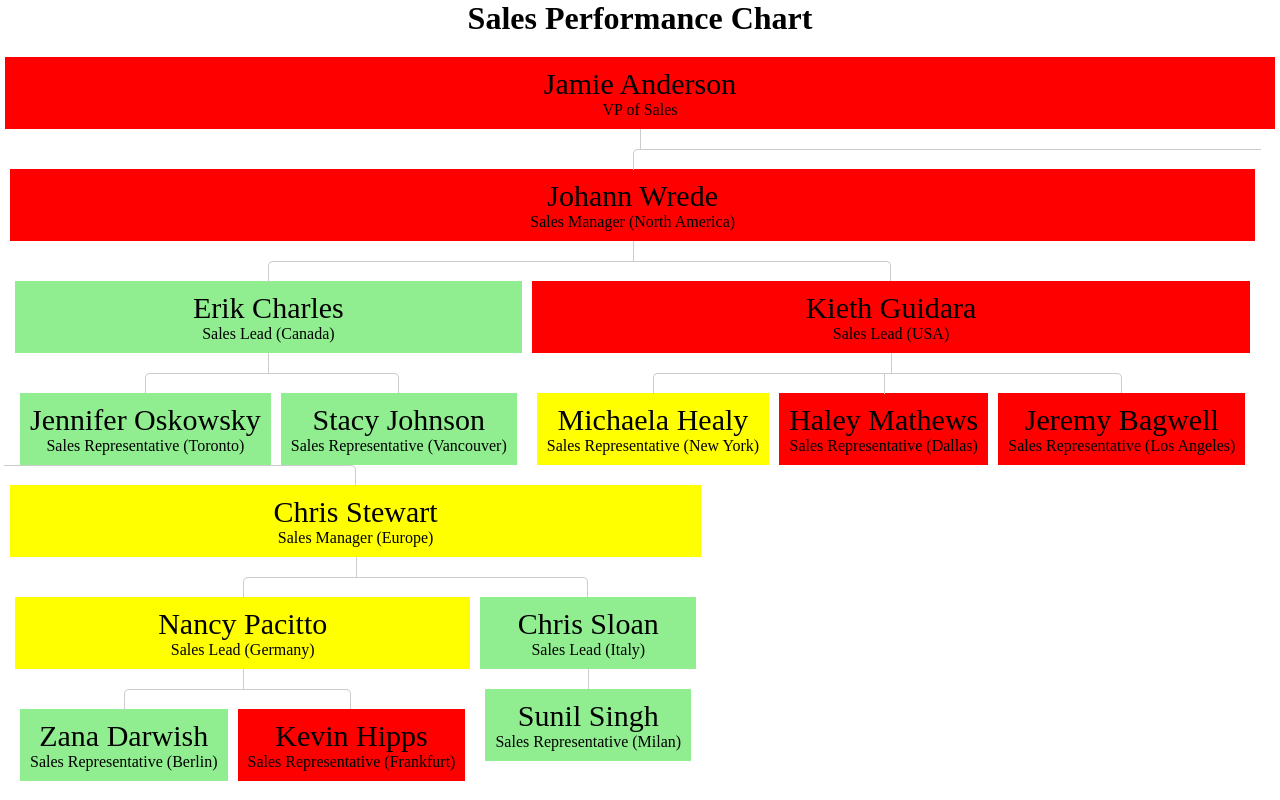
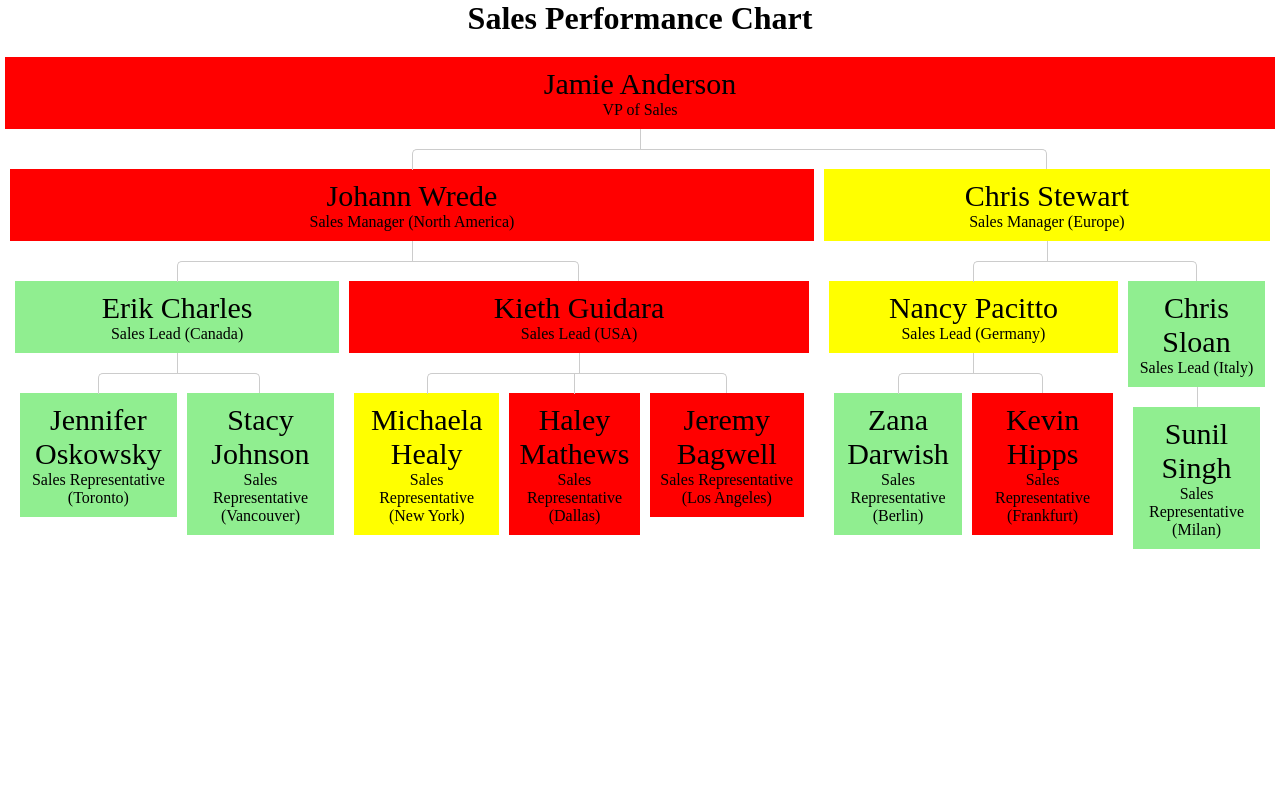
Before and after one commit to ShehzadMuhammad/UIAssignment, a React (Create React App) app in the folder hierarchychart/: page / in a window 1280 px wide. Built offline with nearby package versions, Linux system fonts and the light colour scheme.

Commit message:
Added nowrapping for tree

```diff
--- a/hierarchychart/src/Tree.css
+++ b/hierarchychart/src/Tree.css
@@ -19,18 +19,19 @@
 }
 
 .tree {
-  display: flex;
+  display: grid;
   text-align: center;
   justify-content: center;
 }
 
 .tree ul {
+  display: flex;
   padding-top: 20px;
   position: relative;
 }
 
 .tree li {
-  float: left;
+  flex-wrap: nowrap;
   text-align: center;
   list-style-type: none;
   position: relative;
```
